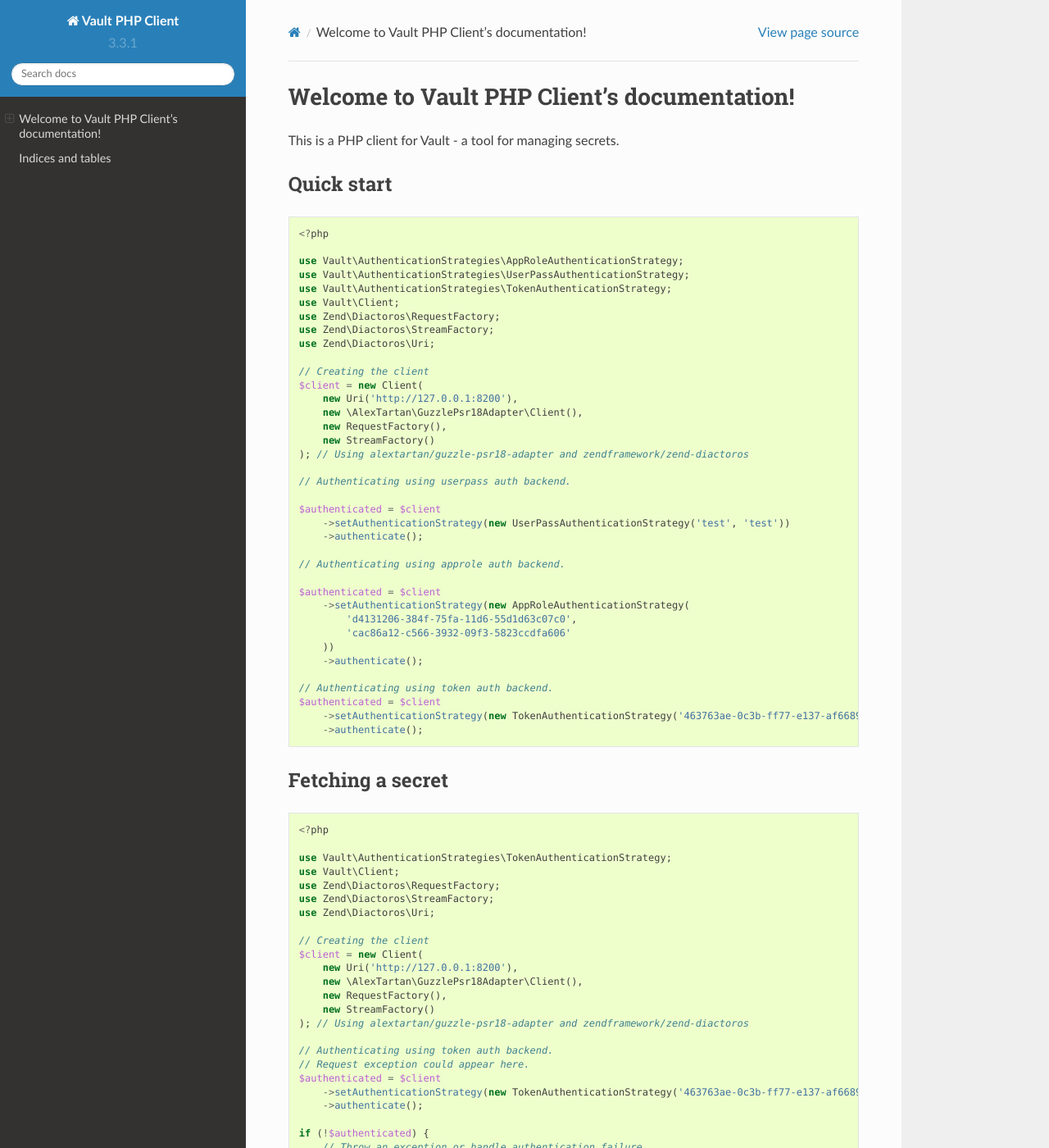
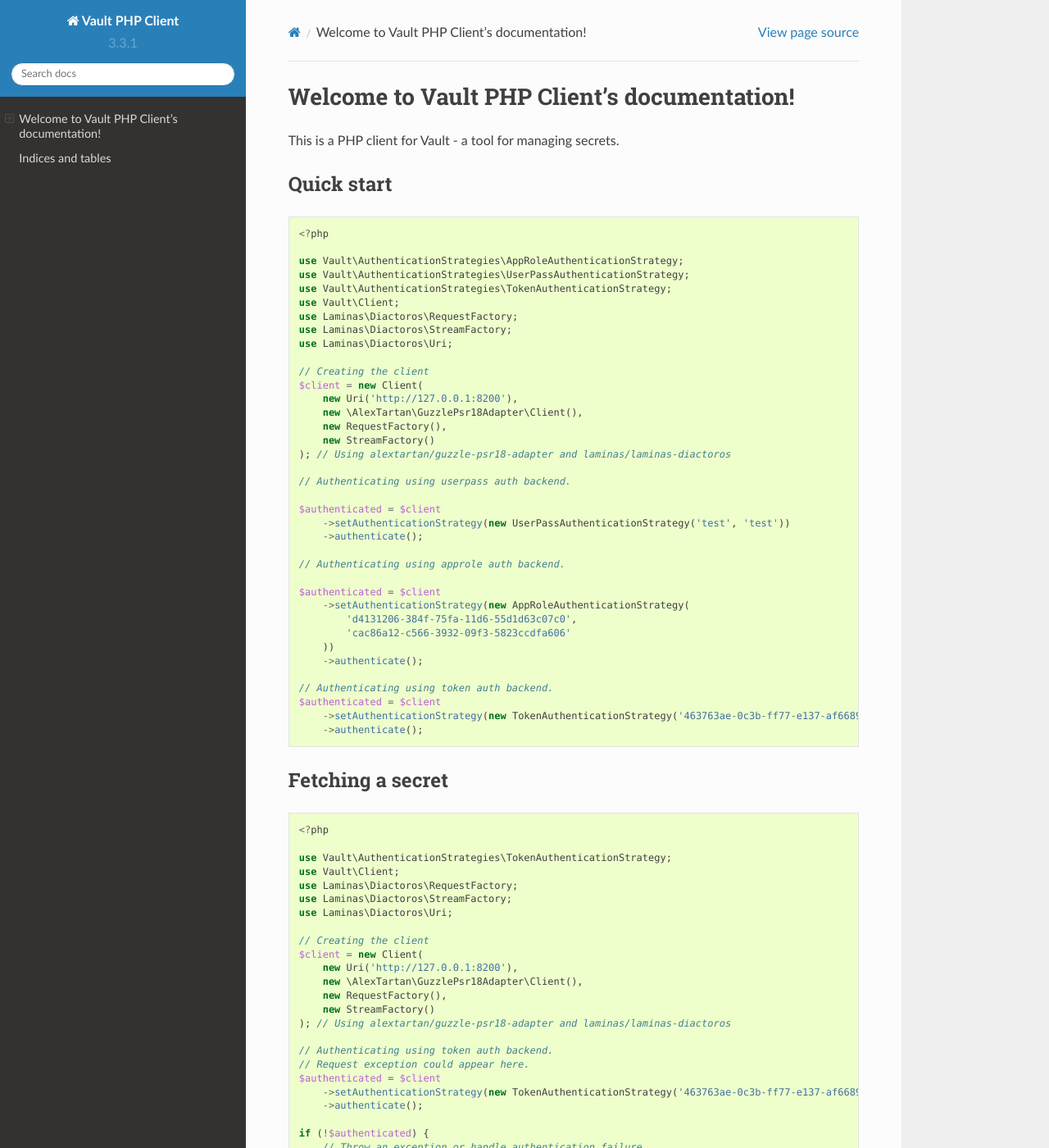
Before and after one commit to CSharpRU/vault-php, a Sphinx documentation site: the page built from docs/index.rst, in a window 1280 px wide and 1400 px high. Shown: the whole window at 82% size. Built offline with Sphinx 7.4.7 and the Read the Docs theme 2.0.0, drawn with Linux system fonts in a browser that asks for light colours.

Commit message:
Get rid of weew/helpers-array (#52)
* Get rid of weew/helpers-array

* try to run tests via github actions

* use Laminas namespace instead of Zend one

* Use config similar to the travis one

* Remove .travis.yml

* Fix documentation

```diff
--- a/composer.json
+++ b/composer.json
@@ -22,7 +22,6 @@
         "ext-json": "*",
         "psr/cache": "^1.0",
         "psr/log": "^1.0",
-        "weew/helpers-array": "^1.3",
         "psr/http-client": "^1.0",
         "psr/http-factory": "^1.0"
     },
--- a/docs/index.rst
+++ b/docs/index.rst
@@ -23,9 +23,9 @@
     use Vault\AuthenticationStrategies\UserPassAuthenticationStrategy;
     use Vault\AuthenticationStrategies\TokenAuthenticationStrategy;
     use Vault\Client;
-    use Zend\Diactoros\RequestFactory;
-    use Zend\Diactoros\StreamFactory;
-    use Zend\Diactoros\Uri;
+    use Laminas\Diactoros\RequestFactory;
+    use Laminas\Diactoros\StreamFactory;
+    use Laminas\Diactoros\Uri;
 
     // Creating the client
     $client = new Client(
@@ -33,7 +33,7 @@
         new \AlexTartan\GuzzlePsr18Adapter\Client(),
         new RequestFactory(),
         new StreamFactory()
-    ); // Using alextartan/guzzle-psr18-adapter and zendframework/zend-diactoros
+    ); // Using alextartan/guzzle-psr18-adapter and laminas/laminas-diactoros
 
     // Authenticating using userpass auth backend.
 
@@ -64,9 +64,9 @@
 
     use Vault\AuthenticationStrategies\TokenAuthenticationStrategy;
     use Vault\Client;
-    use Zend\Diactoros\RequestFactory;
-    use Zend\Diactoros\StreamFactory;
-    use Zend\Diactoros\Uri;
+    use Laminas\Diactoros\RequestFactory;
+    use Laminas\Diactoros\StreamFactory;
+    use Laminas\Diactoros\Uri;
 
     // Creating the client
     $client = new Client(
@@ -74,7 +74,7 @@
         new \AlexTartan\GuzzlePsr18Adapter\Client(),
         new RequestFactory(),
         new StreamFactory()
-    ); // Using alextartan/guzzle-psr18-adapter and zendframework/zend-diactoros
+    ); // Using alextartan/guzzle-psr18-adapter and laminas/laminas-diactoros
 
     // Authenticating using token auth backend.
     // Request exception could appear here.
```
Also changed, not shown: README.md (+3 -1 lines), .travis.yml (deleted), 7 other files.
